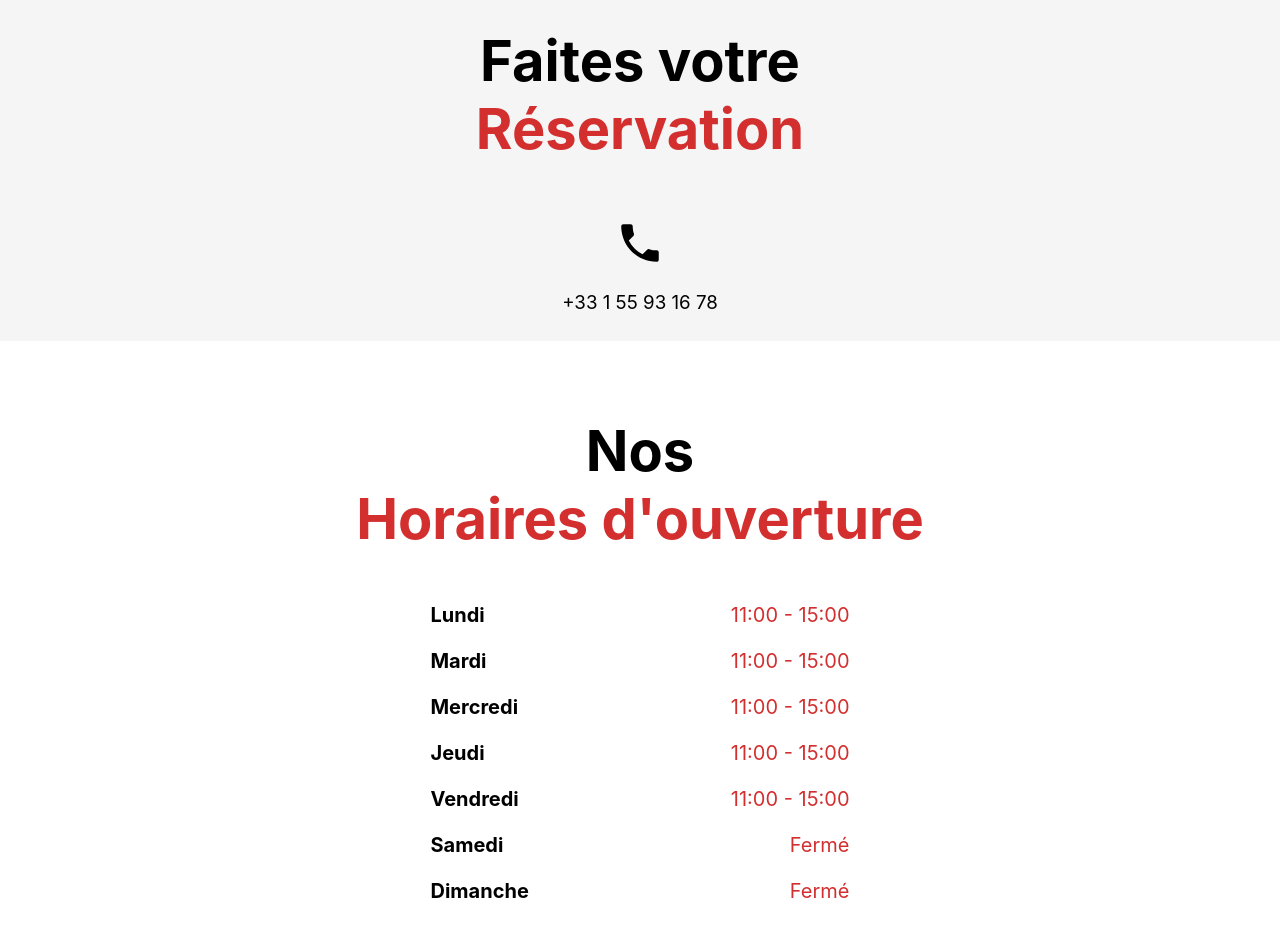
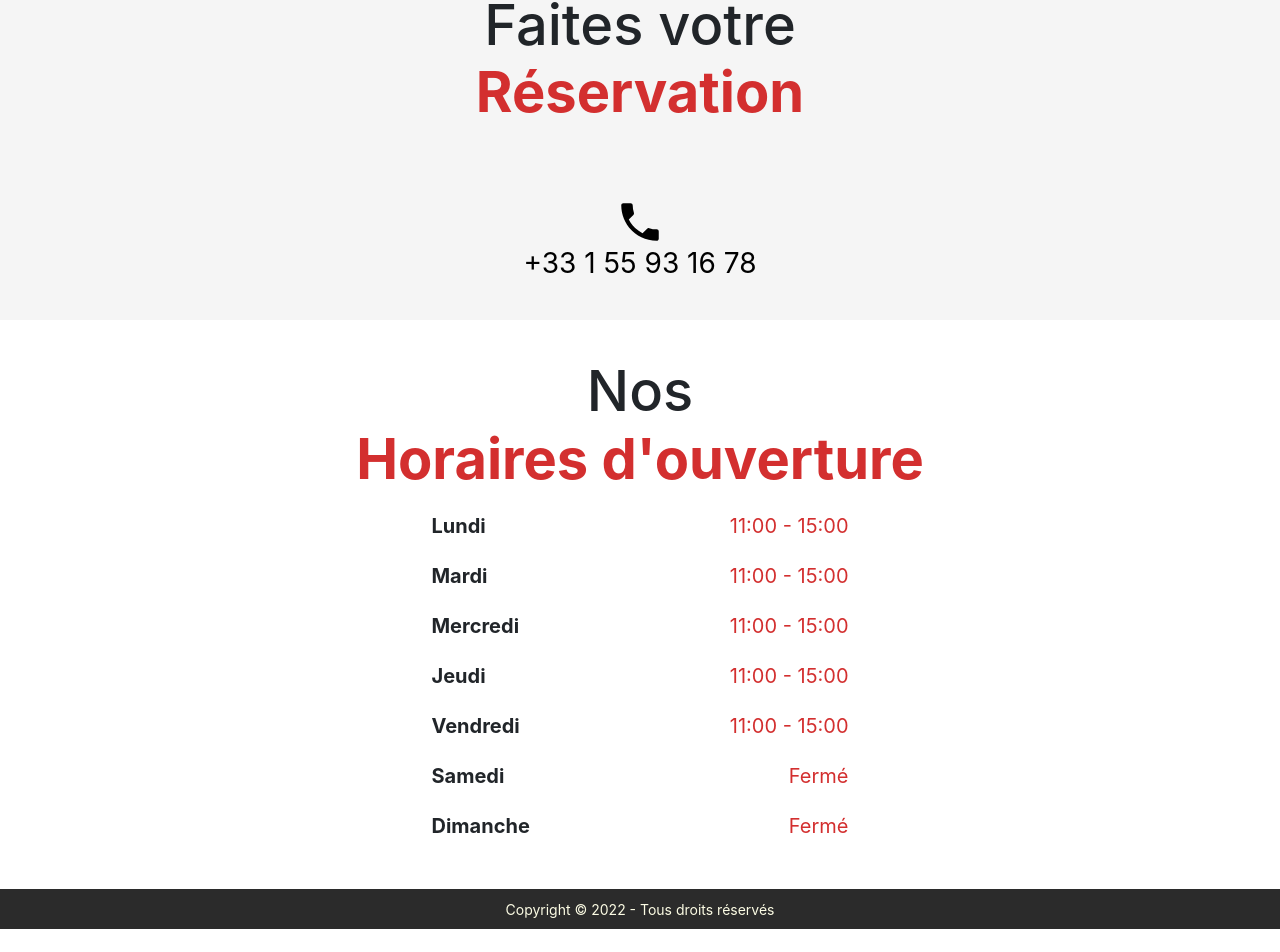
Before and after one commit to aksmr/thevy-mahal, a React (Create React App) app: page / in a window 1280 px wide. Shown: the part 1296-2248 px from the top of the page. After the commit the page ends 2225 px from the top, so only its background shows below. Built offline with nearby package versions, Linux system fonts and the light colour scheme; a web font is replaced by a local one.

Commit message:
ajout de CDN bootstrap + Suppression de MUI
J'ai modifié les endroits où on utilisé MUI

```diff
--- a/public/index.html
+++ b/public/index.html
@@ -15,6 +15,10 @@
 		<link rel="icon" type="image/png" sizes="16x16" href="icons/favicon-16x16.png">
 		<link rel="manifest" href="icons/site.webmanifest">
 
+		<link href="https://cdn.jsdelivr.net/npm/bootstrap@5.2.0-beta1/dist/css/bootstrap.min.css" rel="stylesheet" integrity="sha384-0evHe/X+R7YkIZDRvuzKMRqM+OrBnVFBL6DOitfPri4tjfHxaWutUpFmBp4vmVor" crossorigin="anonymous">
+		<script src="https://cdn.jsdelivr.net/npm/@popperjs/core@2.11.5/dist/umd/popper.min.js" integrity="sha384-Xe+8cL9oJa6tN/veChSP7q+mnSPaj5Bcu9mPX5F5xIGE0DVittaqT5lorf0EI7Vk" crossorigin="anonymous"></script>
+		<script src="https://cdn.jsdelivr.net/npm/bootstrap@5.2.0-beta1/dist/js/bootstrap.min.js" integrity="sha384-kjU+l4N0Yf4ZOJErLsIcvOU2qSb74wXpOhqTvwVx3OElZRweTnQ6d31fXEoRD1Jy" crossorigin="anonymous"></script>
+
 		<link rel="preconnect" href="https://fonts.googleapis.com">
 		<link rel="preconnect" href="https://fonts.gstatic.com" crossorigin>
 		<link href="https://fonts.googleapis.com/css2?family=Roboto:ital,wght@0,100;0,300;0,400;0,500;0,700;0,900;1,100;1,300;1,400;1,500;1,700;1,900&family=Smooch&family=Water+Brush&display=swap" rel="stylesheet">
--- a/src/Components/Map.js
+++ b/src/Components/Map.js
@@ -1,5 +1,4 @@
 import { useState } from "react";
-import { Button } from "@mui/material";
 import map from '../images/world_map.jpg';
 
 const styles = {
@@ -26,7 +25,7 @@
 
     const mapNotVisible =
     <div style={styles.child}>
-        <Button variant="contained" onClick={handleClick} color="error">Afficher la carte</Button>
+        <button type="button" class="btn btn-danger" onClick={handleClick}>Afficher la carte</button>
         <div><em>Votre adresse IP sera envoyée à Google Maps.</em></div>
     </div>;
 
--- a/src/components/Footer.js
+++ b/src/components/Footer.js
@@ -1,35 +1,17 @@
-import { Grid } from "@mui/material";
-import React from "react";
-
-const textColor = "#fcfce4";
 const styles = {
     footer:{
         backgroundColor: "#2B2B2B",
-        color: textColor,
+        color: "#fcfce4",
         minHeight: '5vh',
         display:'grid',
 		placeItems:'center',
     },
-    link: {
-        textDecoration: 'none',
-        color: textColor,
-    }
 }
 
 export const Footer = () => {
     return (
         <footer style={styles.footer}>
-            <Grid
-                container
-                spacing={{xs:1,sm:1, md:2, lg:2}}
-                justifyContent="space-around"
-                alignItems="center"
-                align='center'
-            >
-                <Grid item xs={12} sm={12} md={12} lg={12}>
-                    <small id='copyright'>Copyright &copy; {new Date().getFullYear()} - Tous droits réservés</small>
-                </Grid>
-            </Grid>
+            <small id='copyright'>Copyright &copy; {new Date().getFullYear()} - Tous droits réservés</small>
         </footer>
     );
 }
```
